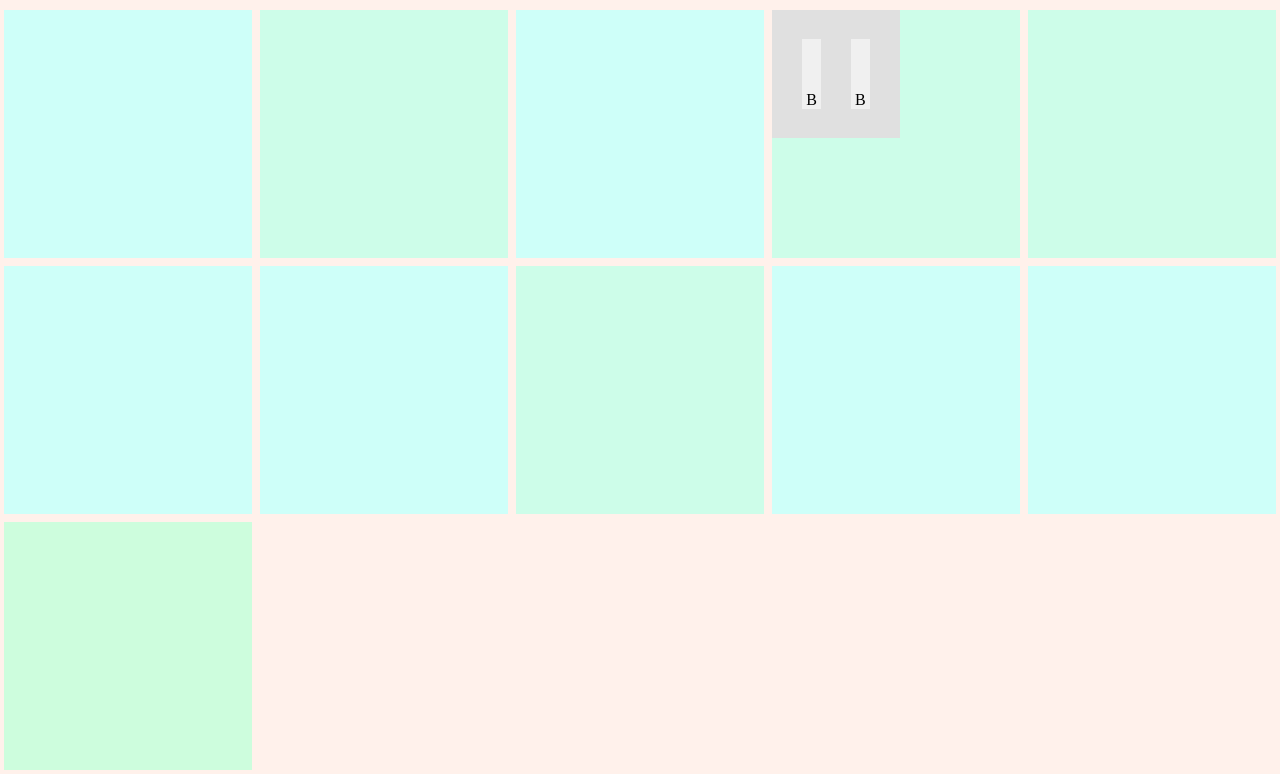
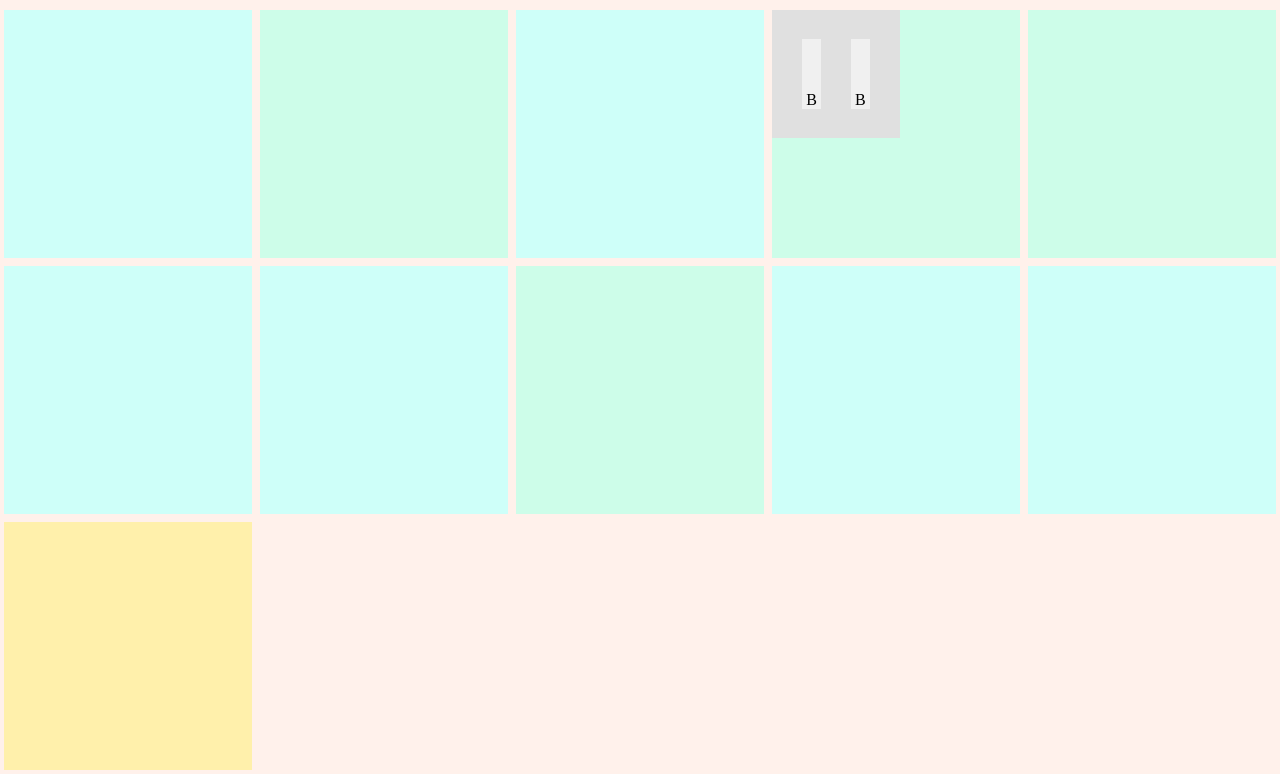
Before and after one commit to msfstef/multiverse-rescue-mission-riddle, a plain HTML site: page index.html in a window 1280 px wide. Shown: the part 92-866 px from the top of the page. Drawn offline with Linux system fonts and the light colour scheme.

Commit message:
accountant different color

```diff
--- a/style.css
+++ b/style.css
@@ -48,7 +48,7 @@ h1 {
 }
 
 .accountant.visited {
-  background: rgb(205, 253, 221);
+  background: rgb(255, 240, 171);
 }
 
 
```
